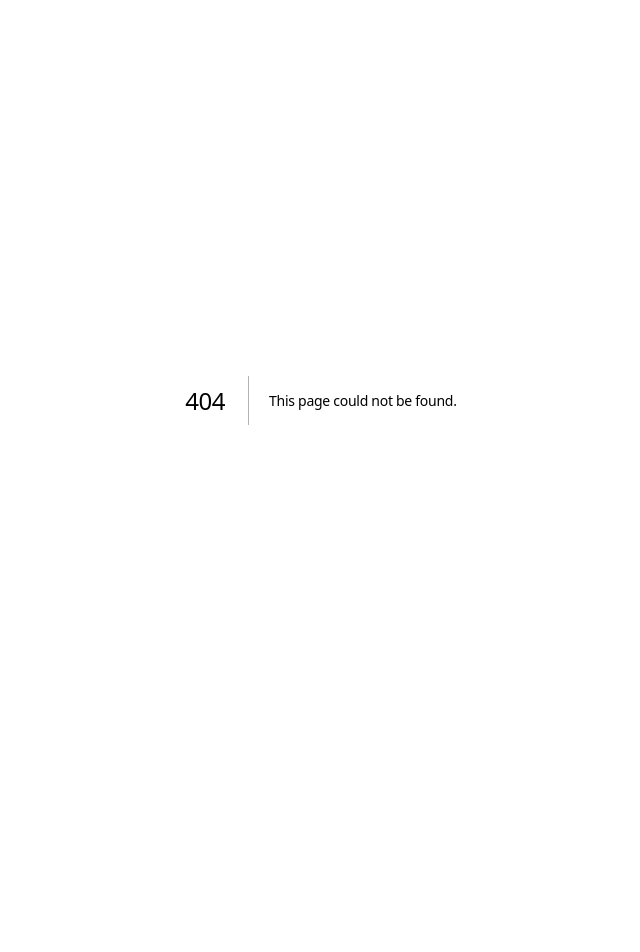
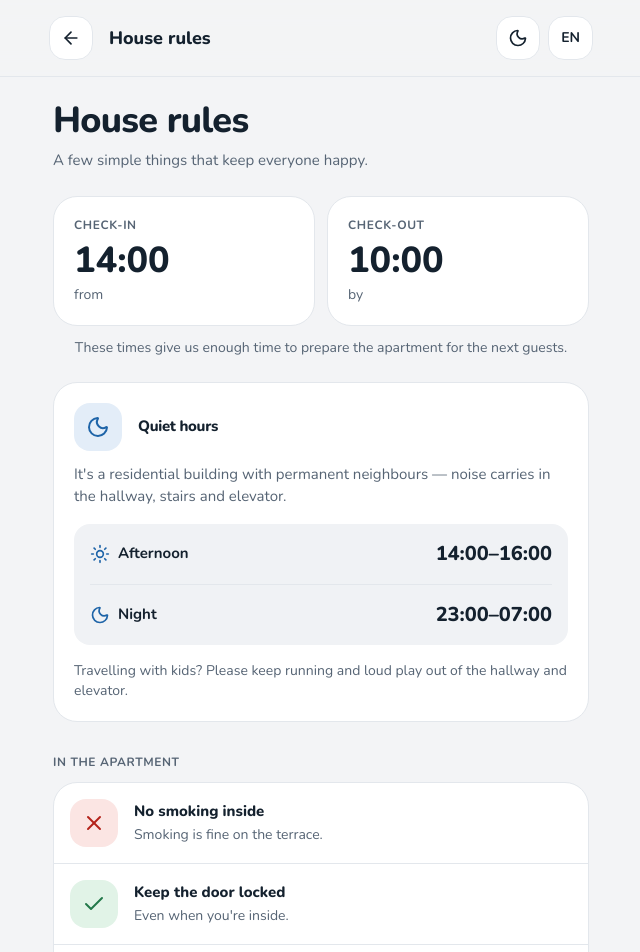
Before and after one commit to jcelic/apartment-guest-guide-v2, a Next.js app: page /house-rules in a window 1280 px wide. Before the commit this address had no page. Shown: the top 952 px of the page, without its empty margins (319-959 px from the left). Before the commit the page ends 800 px from the top, so only its background shows below. Built offline with nearby package versions, Linux system fonts and the light colour scheme.

Commit message:
feat: add house rules page

```diff
--- a/src/app/globals.css
+++ b/src/app/globals.css
@@ -20,6 +20,8 @@
 
   --danger: #b4231b;
   --danger-soft: #fbe5e3;
+  --success: #23784a;
+  --success-soft: #e1f3e7;
 
   --ui-shadow-card: 0 1px 2px rgb(20 33 46 / 4%), 0 8px 24px rgb(20 33 46 / 6%);
 }
@@ -42,6 +44,8 @@
 
   --danger: #f29b92;
   --danger-soft: #3a2224;
+  --success: #7fd3a0;
+  --success-soft: #1c3326;
 
   --ui-shadow-card: none;
 }
@@ -64,6 +68,8 @@
 
   --color-danger: var(--danger);
   --color-danger-soft: var(--danger-soft);
+  --color-success: var(--success);
+  --color-success-soft: var(--success-soft);
 
   --shadow-card: var(--ui-shadow-card);
 }
--- /dev/null
+++ b/src/app/house-rules/page.tsx
@@ -0,0 +1,136 @@
+import type { Metadata } from 'next';
+import { Check, Moon, Sun, X } from 'lucide-react';
+import PageHeader from '@/components/PageHeader';
+
+export const metadata: Metadata = {
+  title: 'House rules',
+};
+
+const rules = [
+  {
+    allowed: false,
+    title: 'No smoking inside',
+    text: 'Smoking is fine on the terrace.',
+  },
+  {
+    allowed: true,
+    title: 'Keep the door locked',
+    text: "Even when you're inside.",
+  },
+  {
+    allowed: true,
+    title: 'Tell us if something breaks',
+    text: 'No stress — just let us know as soon as you can.',
+  },
+];
+
+const HouseRulesPage = () => {
+  return (
+    <>
+      <PageHeader title="House rules" />
+
+      <main className="mx-auto w-full max-w-xl flex-1 px-5 pt-6 pb-10">
+        <h1 className="text-4xl font-extrabold">House rules</h1>
+
+        <p className="mt-2 text-muted">
+          A few simple things that keep everyone happy.
+        </p>
+
+        <dl className="mt-6 grid grid-cols-2 gap-3">
+          <div className="rounded-3xl border border-line bg-surface p-5">
+            <dt className="text-xs font-bold tracking-wider text-muted uppercase">
+              Check-in
+            </dt>
+            <dd className="mt-2 text-4xl font-extrabold tabular-nums">14:00</dd>
+            <dd className="mt-1 text-sm text-muted">from</dd>
+          </div>
+
+          <div className="rounded-3xl border border-line bg-surface p-5">
+            <dt className="text-xs font-bold tracking-wider text-muted uppercase">
+              Check-out
+            </dt>
+            <dd className="mt-2 text-4xl font-extrabold tabular-nums">10:00</dd>
+            <dd className="mt-1 text-sm text-muted">by</dd>
+          </div>
+        </dl>
+
+        <p className="mt-3 text-center text-sm text-muted">
+          These times give us enough time to prepare the apartment for the next
+          guests.
+        </p>
+
+        <div className="mt-6 rounded-3xl border border-line bg-surface p-5">
+          <div className="flex items-center gap-4">
+            <span className="flex size-12 shrink-0 items-center justify-center rounded-2xl bg-accent-soft text-accent [&_svg]:size-6">
+              <Moon />
+            </span>
+
+            <h2 className="font-extrabold">Quiet hours</h2>
+          </div>
+
+          <p className="mt-3 text-muted">
+            It&apos;s a residential building with permanent neighbours — noise
+            carries in the hallway, stairs and elevator.
+          </p>
+
+          <dl className="mt-4 divide-y divide-line rounded-2xl bg-surface-2 px-4">
+            <div className="flex items-center justify-between gap-4 py-4">
+              <dt className="flex items-center gap-2 font-bold">
+                <Sun className="size-5 text-accent" />
+                Afternoon
+              </dt>
+              <dd className="text-xl font-extrabold whitespace-nowrap tabular-nums">
+                14:00–16:00
+              </dd>
+            </div>
+
+            <div className="flex items-center justify-between gap-4 py-4">
+              <dt className="flex items-center gap-2 font-bold">
+                <Moon className="size-5 text-accent" />
+                Night
+              </dt>
+              <dd className="text-xl font-extrabold whitespace-nowrap tabular-nums">
+                23:00–07:00
+              </dd>
+            </div>
+          </dl>
+
+          <p className="mt-4 text-sm text-muted">
+            Travelling with kids? Please keep running and loud play out of the
+            hallway and elevator.
+          </p>
+        </div>
+
+        <h2 className="mt-8 text-xs font-bold tracking-wider text-muted uppercase">
+          In the apartment
+        </h2>
+
+        <ul
+          role="list"
+          className="mt-3 divide-y divide-line rounded-3xl border border-line bg-surface"
+        >
+          {rules.map((rule) => (
+            <li key={rule.title} className="flex items-center gap-4 p-4">
+              <span
+                className={`flex size-12 shrink-0 items-center justify-center rounded-2xl [&_svg]:size-6 ${
+                  rule.allowed
+                    ? 'bg-success-soft text-success'
+                    : 'bg-danger-soft text-danger'
+                }`}
+              >
+                {rule.allowed ? <Check /> : <X />}
+              </span>
+
+              <div className="min-w-0 flex-1">
+                <p className="font-extrabold">{rule.title}</p>
+                <p className="mt-0.5 text-sm text-muted">{rule.text}</p>
+              </div>
+            </li>
+          ))}
+        </ul>
+      </main>
+    </>
+  );
+};
+
+export default HouseRulesPage;
```
